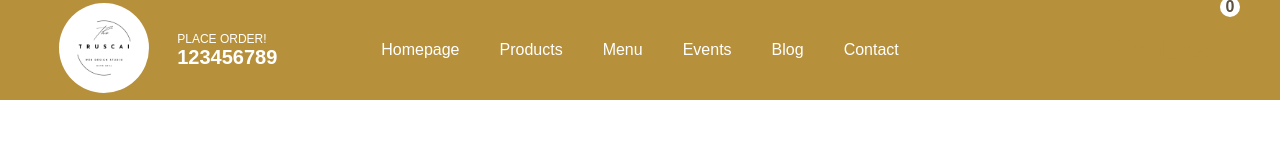
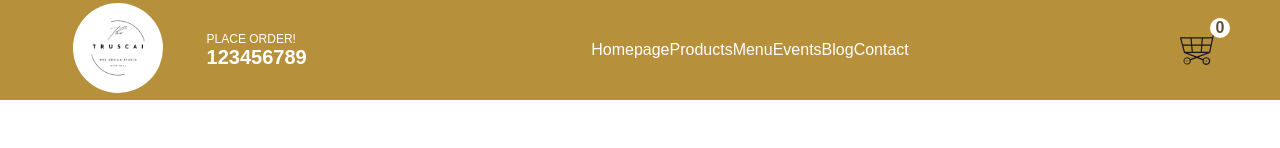
Before and after one commit to sabovoichita/restaurant-torreblanca, a Next.js app: page / in a window 1280 px wide. Shown: the top 148 px of the page. Built offline with nearby package versions, Linux system fonts and the light colour scheme; no server answers; the database is empty.

Commit message:
sort out navbar and wrap it into a link

```diff
--- a/components/Navbar.jsx
+++ b/components/Navbar.jsx
@@ -3,6 +3,7 @@ import styles from "../styles/Navbar.module.css";
 // import { useSelector } from "react-redux";
 import { useSelector } from "react-redux";
 import { useEffect, useState } from "react";
+import Link from "next/link";
 
 const Navbar = () => {
   const [isClient, setIsClient] = useState(false);
@@ -42,13 +43,20 @@ const Navbar = () => {
           <li className={styles.listItem}>Contact</li>
         </ul>
       </div>
-      <div className={styles.item}>
-        <div className={styles.cart}>
-          <h2 className={styles.listItem}>Orders</h2>
-          {/* <div className={styles.counter}>2</div> */}
-          {isClient && <div className={styles.counter}>{quantity}</div>}
+      <Link href={"/cart"}>
+        <div className={styles.item}>
+          <div className={styles.cart}>
+            {/* <div className={styles.counter}>2</div> */}
+            <Image
+              src="/image/icons/icons-cart.svg"
+              alt="logo"
+              width="40"
+              height="40"
+            />
+            {isClient && <div className={styles.counter}>{quantity}</div>}
+          </div>
         </div>
-      </div>
+      </Link>
     </div>
   );
 };
--- a/styles/Navbar.module.css
+++ b/styles/Navbar.module.css
@@ -59,7 +59,6 @@
 }
 
 .listItem {
-  margin: 20px;
   font-weight: 500;
 }
 
@@ -75,7 +74,7 @@
   height: 20px;
   border-radius: 50%;
   background-color: white;
-  padding: 3px;
+  padding: 2px;
   display: flex;
   align-items: center;
   justify-content: center;
```
Also changed, not shown: public/image/icons/icons-cart.svg (added).
